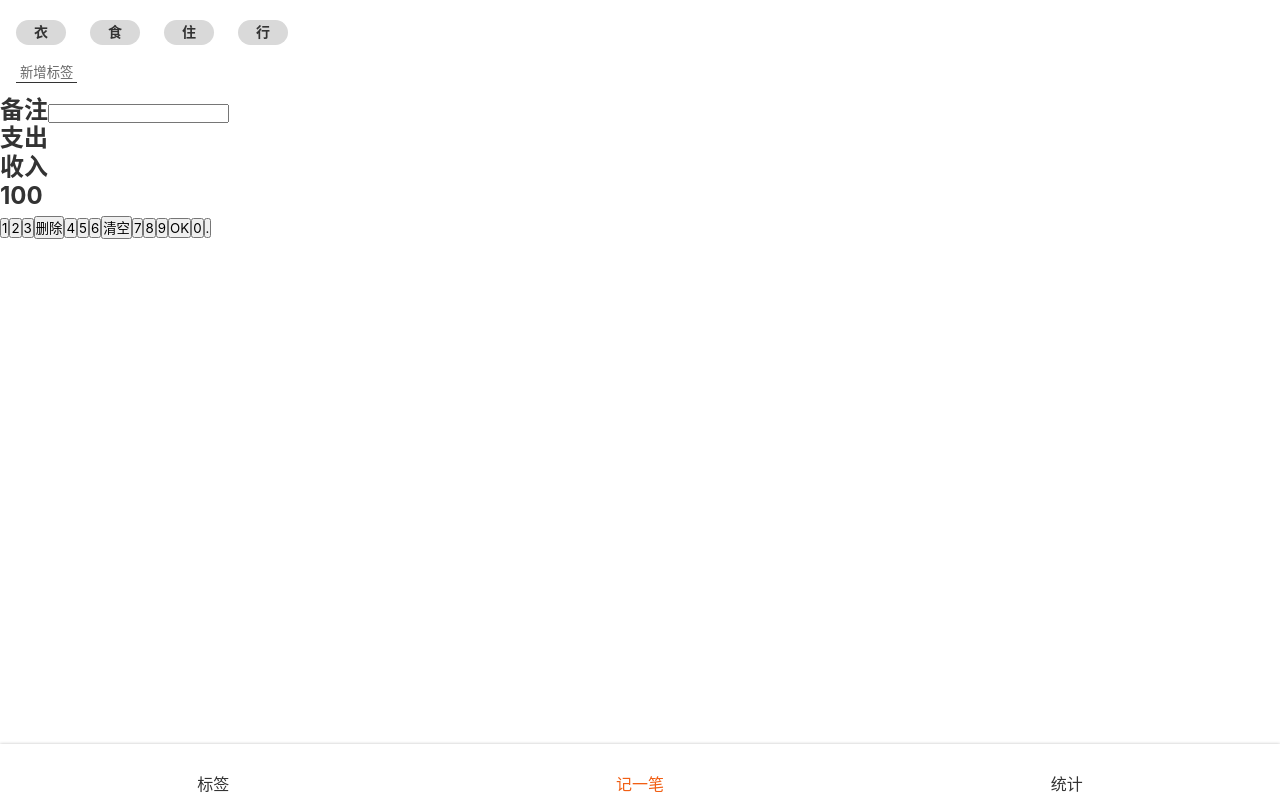
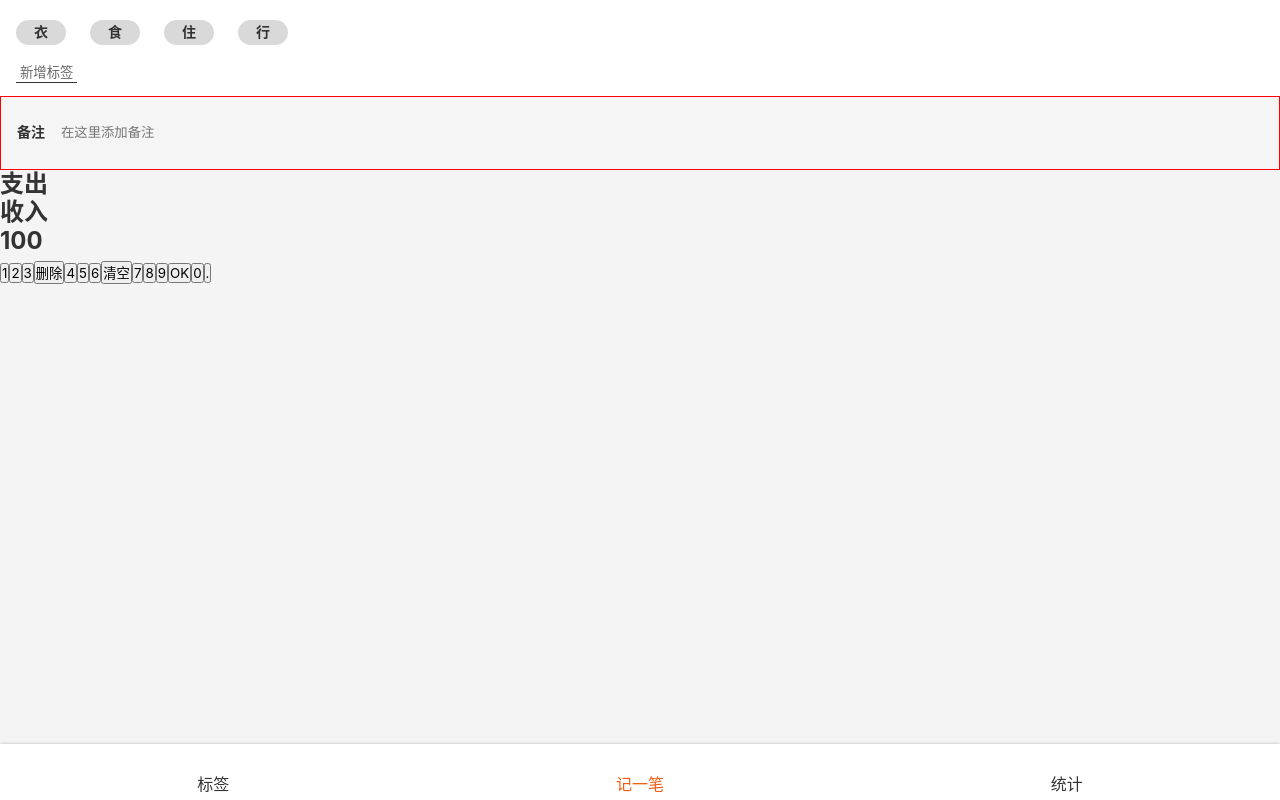
Before and after one commit to 123164867376464646/morney-react, a React app: page /#/money in a window 1280 px wide. Built offline with nearby package versions, Linux system fonts and the light colour scheme.

Commit message:
Money 组件之 Notes UI完成

```diff
--- a/src/components/Nav.tsx
+++ b/src/components/Nav.tsx
@@ -5,7 +5,8 @@
 
 
 const NavWrapper = styled.nav`
-  line-height: 24px;
+  background: white;
+	line-height: 24px;
   box-shadow: 0 0 3px rgba(0, 0, 0, 0.25);
 
   > ul {
--- a/src/index.scss
+++ b/src/index.scss
@@ -30,11 +30,18 @@
   font-family: $font-hei;
   font-size: 16px;
   line-height: 1.2;
+  background: rgb(244, 244, 244);
 }
-button{
+
+:focus {
+  outline: none;
+}
+
+button {
   font-family: inherit;
 }
-.icon{
+
+.icon {
   width: 1em;
   height: 1em;
 }
--- a/src/views/Money.tsx
+++ b/src/views/Money.tsx
@@ -25,10 +25,31 @@
     padding: 1px 4px;
     border-bottom: 1px solid #333;
     color: #666;
-		margin-top: 8px;
+    margin-top: 8px;
   }
 `;
 const NotesSection = styled.section`
+  border: 1px solid red;
+  background: #f5f5f5;
+  padding: 0 16px;
+  font-size: 14px;
+
+  > label {
+    display: flex;
+    align-items: center;
+
+    > span {
+      margin-right: 16px;
+      white-space: nowrap;
+    }
+
+    > input {
+      width: 100%;
+      background: none;
+      border: none;
+			height:72px;
+    }
+  }
 `;
 const TypeSection = styled.section`
 `;
@@ -51,7 +72,7 @@
 			<NotesSection>
 				<label>
 					<span>备注</span>
-					<input type="text"/>
+					<input type="text" placeholder='在这里添加备注'/>
 				</label>
 			</NotesSection>
 			<TypeSection>
```
